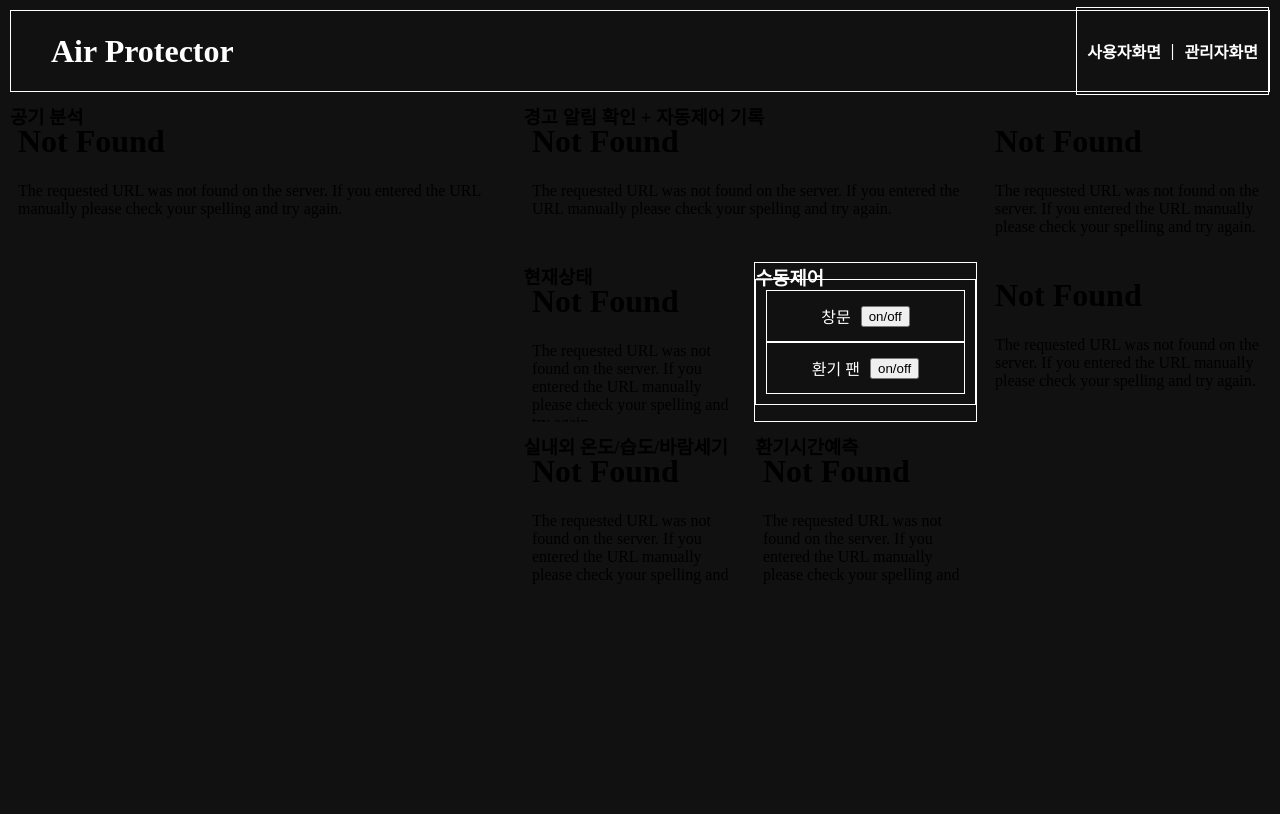
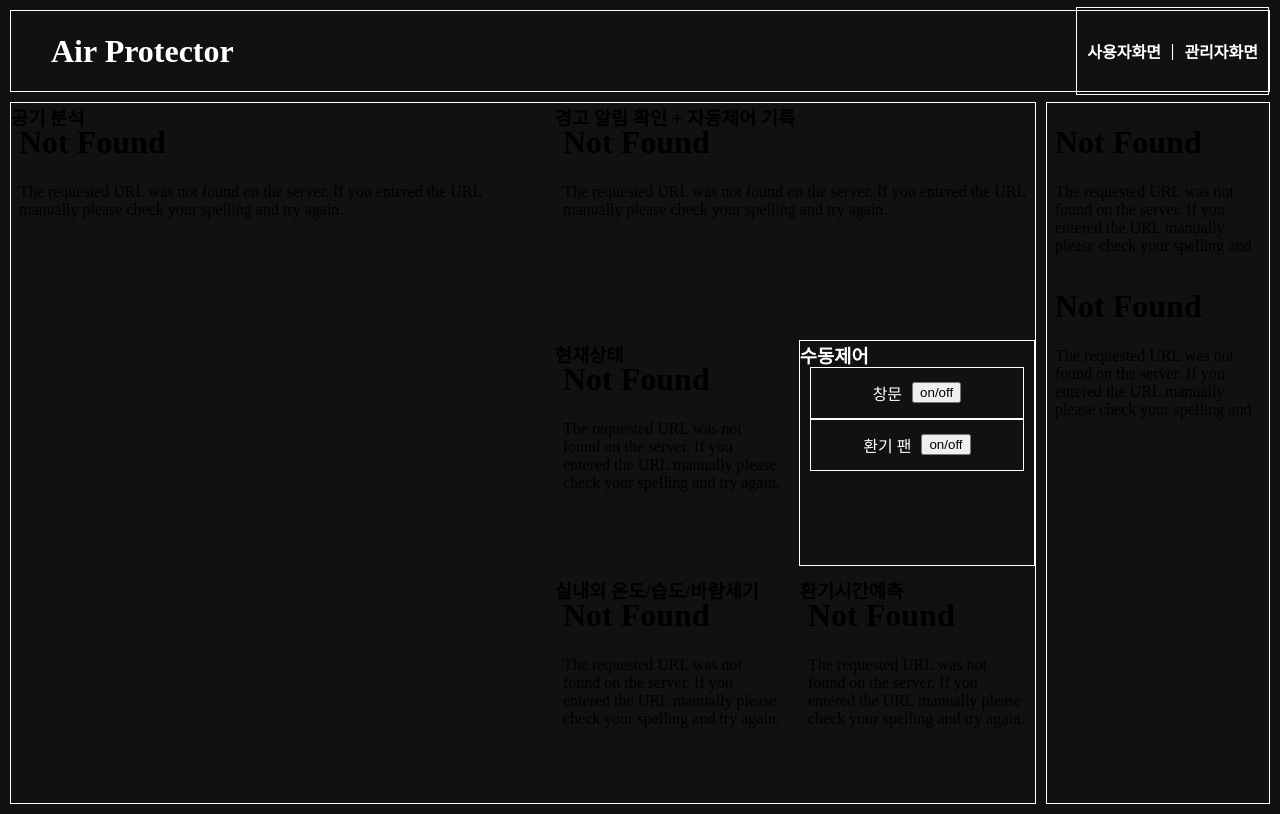
Before and after one commit to khwak/2025-MEIT-AirProtector, a Flask app: page /admin in a window 1280 px wide. Before the commit the page ends 584 px from the top, so only its background shows below. Run offline with Flask 3, Linux system fonts and the light colour scheme.

Commit message:
관리자화면 UI수정

```diff
--- a/templates/admin.html
+++ b/templates/admin.html
@@ -42,6 +42,7 @@
                 display: flex;
                 flex: 1; /* 남은 공간 전부 차지 */
                 gap: 10px;
+                height: calc(100vh - 10vh - 20px);
             }
 
             .left {
@@ -87,7 +88,6 @@
                 list-style: none; /* 리스트 불릿 제거 */
                 padding: 10px; /* 기본 여백 제거 */
                 /* margin-top: 50%; */
-                border: 1px solid white;
             }
 
             .manipulate li {
@@ -115,11 +115,26 @@
             .그대로가져오기 {
                 justify-content: left;
                 width: 80vw;
+                border: 1px solid white;
             }
             .realmain {
                 display: flex;
                 flex: 1; /* 남은 공간 전부 차지 */
                 gap: 10px;
+            }
+            .UIadd {
+                display: flex;
+                flex-direction: column; /* 세로로 나누기 */
+                width: 20vw;
+                border: 1px solid white;
+                flex: 1;
+                gap: 10px; /* 위아래 간격 */
+            }
+
+            .UIadd iframe {
+                flex: 1; /* 각각 절반 높이 */
+                width: 100%;
+                border: none;
             }
         </style>
     </head>
@@ -200,7 +215,7 @@
                         </div>
                     </div>
                 </div>
-                <div>
+                <div class="UIadd">
                     <div>
                         <iframe
                             src="http://localhost:3000/d-solo/abcd1234/test-dashboard?orgId=1&refresh=5s"
```
